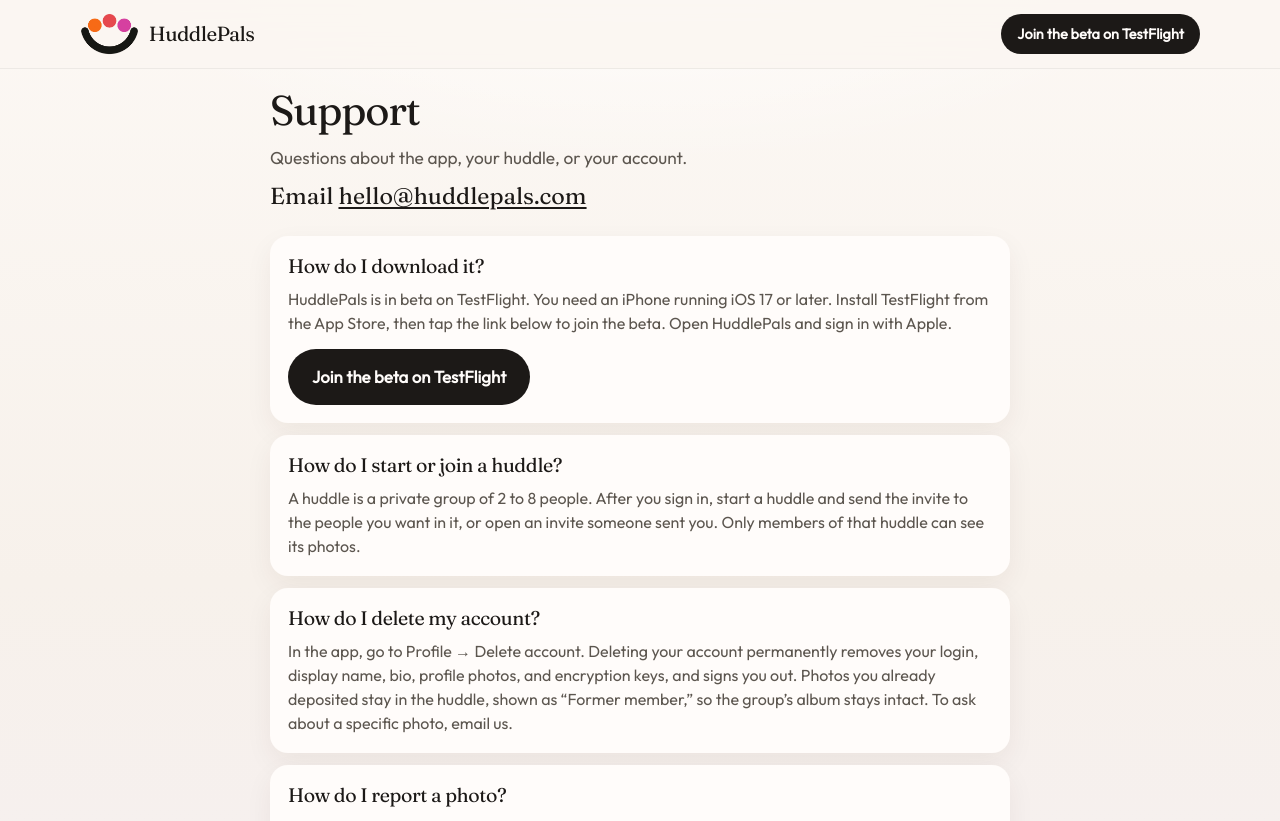
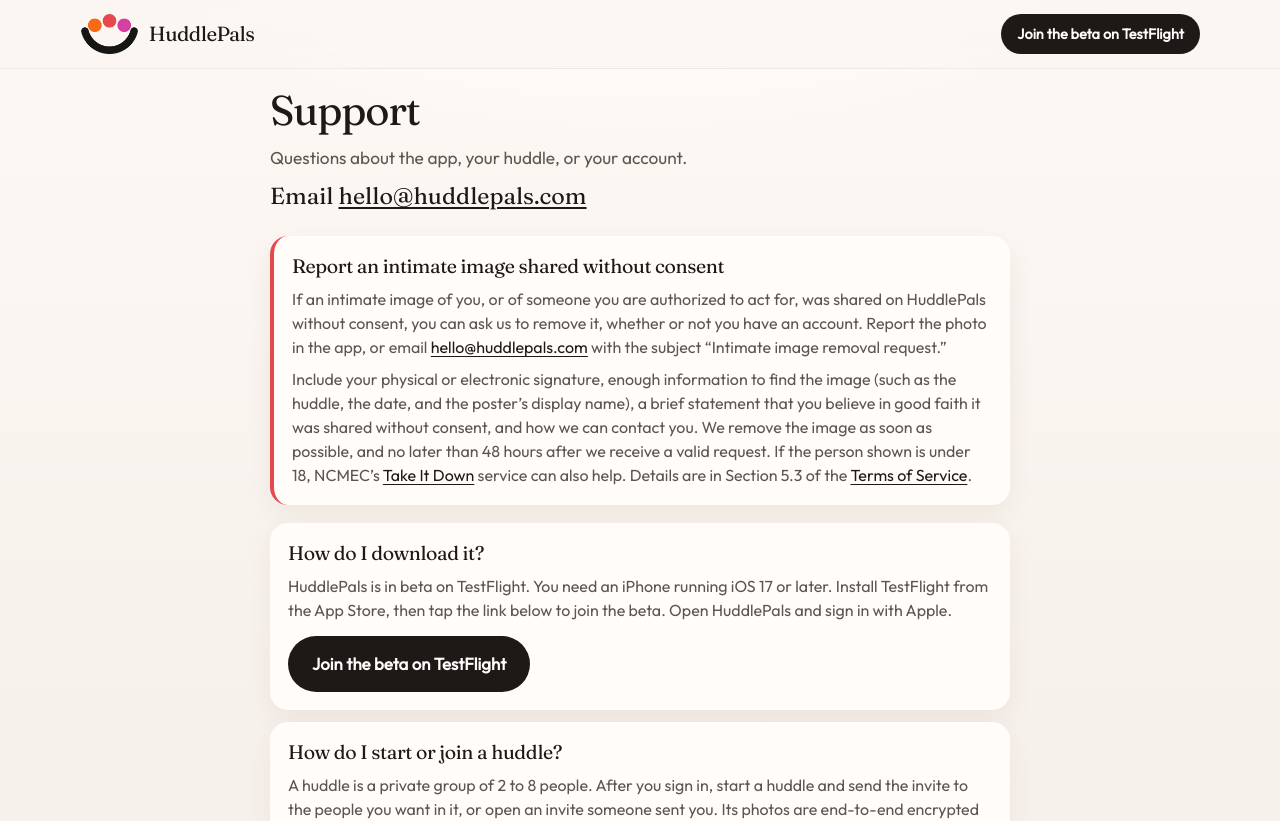
Before and after one commit to XpertiCON106/HuddlePals.com, a React (Vite) app: page /support in a window 1280 px wide. Shown: the top 821 px of the page. Built offline with nearby package versions, Linux system fonts and the light colour scheme.

Commit message:
Update Privacy Policy to match app; add intimate image removal to Support

```diff
--- a/src/content/privacy.md
+++ b/src/content/privacy.md
@@ -1,7 +1,7 @@
 
 # HuddlePals — Privacy Policy
 
-_Last updated: 2026-10-22_
+_Last updated: 2026-10-23_
 
 > Operator: **HuddlePals**
 > Contact: **{{CONTACT_EMAIL}}**
@@ -10,14 +10,14 @@
 
 HuddlePals is a private, invite-only photo-sharing app for small groups. Each
 member deposits one photo per day into a shared "huddle." Photos are
-end-to-end encrypted and can be viewed only by the members of that huddle.
+end-to-end encrypted so that only the members of that huddle can view them,
+within the limits described under "How your data is stored and protected."
 
 ## What we collect
 
 | Data | Why | Linked to you |
 |---|---|---|
-| **Email address or phone number** | To sign you in (one-time verification codes) and identify your account | Yes |
-| **Apple account identifier** (if you use Sign in with Apple) | To sign you in | Yes |
+| **Apple account identifier**, and any email address Apple shares at sign-in (it may be a private relay address) | To sign you in with Sign in with Apple, the only way to sign in. If Apple shares your name, we use it only to pre-fill your display name, which you can change | Yes |
 | **Display name** | Shown to other members of your huddles | Yes |
 | **Profile photos** (up to 3) and **bio** | Shown on your profile to people you share a huddle with | Yes |
 | **Deposited photos and captions** | The core function — shared with your huddle's members. Photos are end-to-end encrypted; captions are not | Yes |
@@ -38,17 +38,26 @@
 your device.
 
 **Deposited photos are end-to-end encrypted.** Each photo is encrypted on
-your device before upload, and only the devices of that huddle's members hold
-the keys to decrypt it. Supabase stores only the encrypted file, and **we
-(the operator) cannot view your photos** — with one exception: when someone
+your device before upload, and the keys that decrypt a huddle's photos are
+held on its members' devices, not by us. Supabase stores only the encrypted
+file. We don't hold your photo keys, and HuddlePals is designed so that we
+(the operator) can't view your photos, with one exception: when someone
 **reports** a photo, their device sends that one photo's key with the report
 so we can review it. That key opens only the reported photo, never the rest
-of the huddle. A huddle's invite code carries what a new member needs to
-decrypt its photos, without our servers ever seeing it, so share the code
-only with people you'd invite; the huddle's keeper can replace it at any
-time. Your encryption key is kept in your iCloud Keychain; if you lose it,
-another member of each huddle restores your access automatically, and if no
-one can, those photos cannot be recovered — not even by us.
+of the huddle.
+
+There is one limit you should know about. Our servers keep track of who
+belongs to each huddle and pass members' public keys between devices, and
+members' apps automatically share the huddle key with the devices our
+servers list for that huddle's members. End-to-end encryption therefore
+depends on the integrity of those systems, as Section 3.3 of our
+[Terms of Service](https://huddlepals.com/terms) explains. A huddle's invite
+code carries what a new member needs to decrypt its photos, without our
+servers ever seeing it, so share the code only with people you'd invite; the
+huddle's keeper can replace it at any time. Your encryption key is kept in
+your iCloud Keychain; if you lose it, another member of each huddle restores
+your access automatically, and if no one can, those photos cannot be
+recovered — not even by us.
 
 **Notifications** are delivered through Apple's push notification service.
 They name the huddle and the member who posted, commented, reacted or
@@ -76,7 +85,7 @@
 - Your account, login, display name, bio, profile photos, push notification
   tokens, and encryption keys are **permanently removed**, and you are
   signed out.
-- If you used Sign in with Apple, we revoke your Apple sign-in token.
+- We ask Apple to revoke the app's access to your Apple Account.
 - **Photos you already deposited remain in your shared huddles**, shown as
   "Former member" rather than under your name. This is required to keep the
   group's shared archive intact for the other members — consistent with the
--- a/src/pages/Support.tsx
+++ b/src/pages/Support.tsx
@@ -3,10 +3,12 @@
 import { CONTACT_EMAIL, IN_BETA } from "../config";
 import { usePageMeta } from "../usePageMeta";
 
+const REMOVAL_SUBJECT = "Intimate image removal request";
+
 export function Support() {
   usePageMeta(
     "Support — HuddlePals",
-    "Get help with HuddlePals: download the app, start or join a huddle, delete your account, or report a photo.",
+    "Get help with HuddlePals: download the app, start or join a huddle, delete your account, report a photo, or ask us to remove an intimate image shared without consent.",
   );
 
   return (
@@ -16,6 +18,28 @@
       <p className="contact-line">
         Email <a href={`mailto:${CONTACT_EMAIL}`}>{CONTACT_EMAIL}</a>
       </p>
+
+      <section className="takedown" aria-labelledby="takedown-title">
+        <h2 id="takedown-title">Report an intimate image shared without consent</h2>
+        <p>
+          If an intimate image of you, or of someone you are authorized to act for, was shared on
+          HuddlePals without consent, you can ask us to remove it, whether or not you have an
+          account. Report the photo in the app, or email{" "}
+          <a href={`mailto:${CONTACT_EMAIL}?subject=${encodeURIComponent(REMOVAL_SUBJECT)}`}>
+            {CONTACT_EMAIL}
+          </a>{" "}
+          with the subject “{REMOVAL_SUBJECT}.”
+        </p>
+        <p>
+          Include your physical or electronic signature, enough information to find the image (such
+          as the huddle, the date, and the poster’s display name), a brief statement that you
+          believe in good faith it was shared without consent, and how we can contact you. We
+          remove the image as soon as possible, and no later than 48 hours after we receive a valid
+          request. If the person shown is under 18, NCMEC’s{" "}
+          <a href="https://takeitdown.ncmec.org">Take It Down</a> service can also help. Details
+          are in Section 5.3 of the <Link to="/terms">Terms of Service</Link>.
+        </p>
+      </section>
 
       <div className="faq">
         <article>
@@ -38,8 +62,9 @@
           <h2>How do I start or join a huddle?</h2>
           <p>
             A huddle is a private group of 2 to 8 people. After you sign in, start a huddle and
-            send the invite to the people you want in it, or open an invite someone sent you. Only
-            members of that huddle can see its photos.
+            send the invite to the people you want in it, or open an invite someone sent you. Its
+            photos are end-to-end encrypted for the huddle’s members. We can view a photo only if
+            someone reports it.
           </p>
         </article>
         <article>
--- a/src/styles.css
+++ b/src/styles.css
@@ -510,6 +510,37 @@
   text-underline-offset: 3px;
 }
 
+.takedown {
+  background: var(--white);
+  border-radius: 18px;
+  border-left: 4px solid #E5484D;
+  padding: 16px 18px 18px;
+  margin: 0 0 18px;
+  box-shadow: 0 10px 28px rgba(72, 36, 22, 0.06);
+}
+
+.takedown h2 {
+  font-family: var(--serif);
+  font-size: 1.22rem;
+  font-weight: 600;
+  letter-spacing: -0.02em;
+  margin: 0 0 6px;
+}
+
+.takedown p {
+  margin: 0;
+  color: var(--muted);
+}
+
+.takedown p + p {
+  margin-top: 8px;
+}
+
+.takedown a {
+  color: var(--ink);
+  text-underline-offset: 3px;
+}
+
 .faq {
   display: grid;
   gap: 12px;
```
